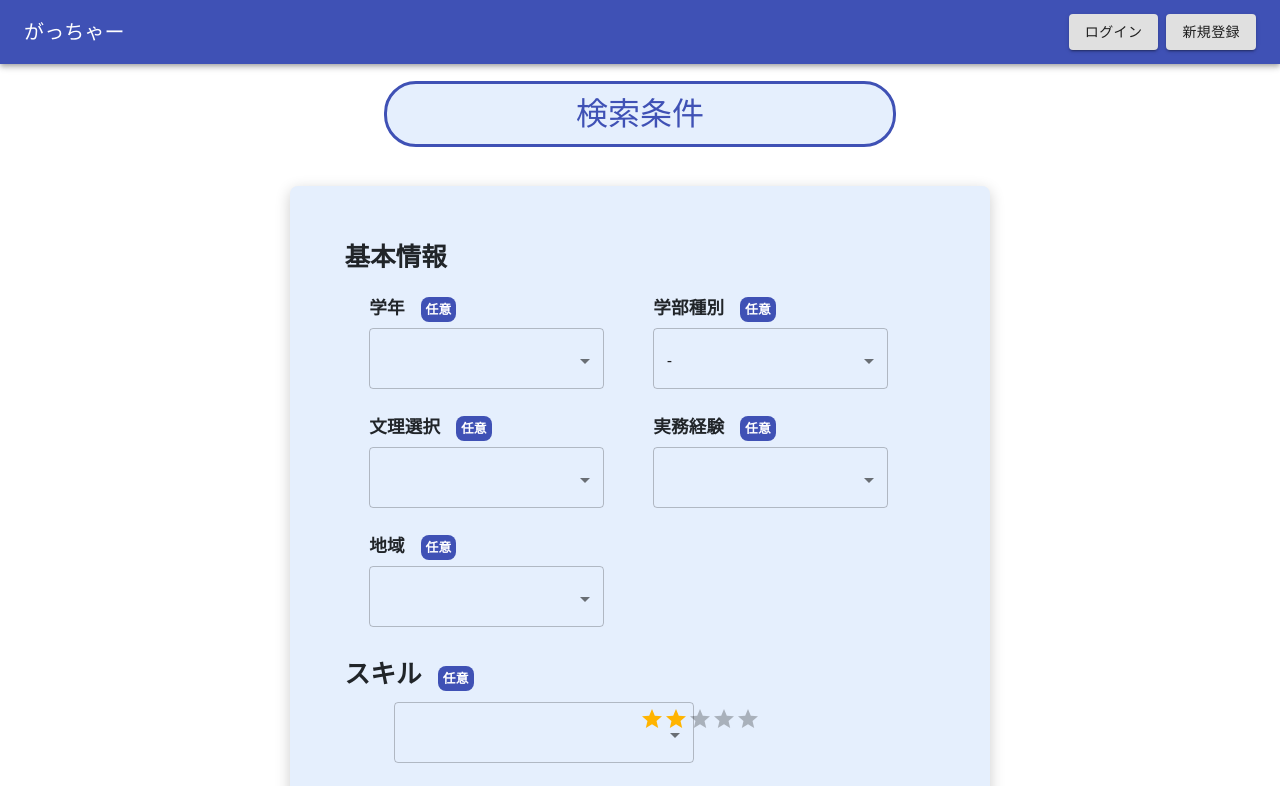
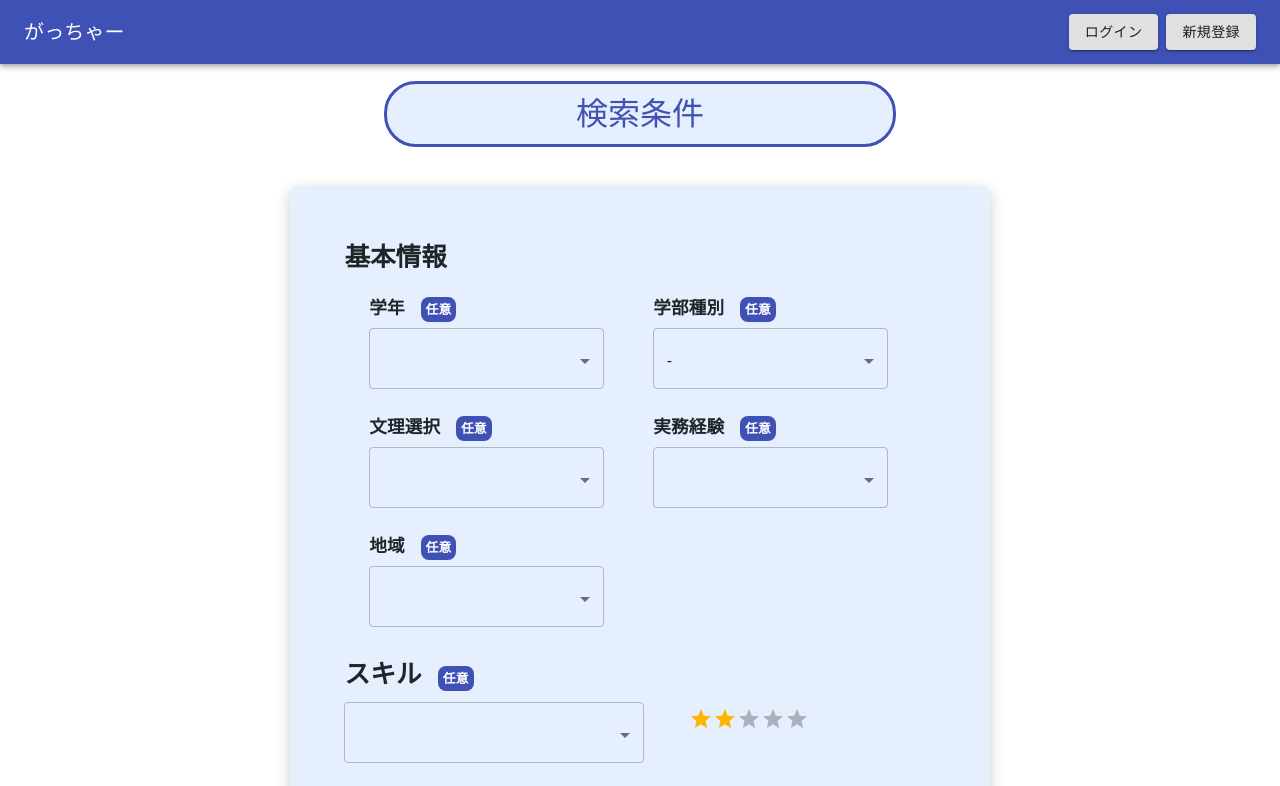
Before and after one commit to shimizuyuta/portfolio2, a React (Create React App) app in the folder client/: page /search in a window 1280 px wide. Shown: the top 786 px of the page. Built offline with nearby package versions, Linux system fonts and the light colour scheme.

Commit message:
言語・レベルフォーム

```diff
--- a/client/src/component/Select/LangStar.js
+++ b/client/src/component/Select/LangStar.js
@@ -38,7 +38,7 @@ const LangStart = () => {
 
   const classes = useStyles();
   return (
-  <Grid container direction="row"   justifyContent="center"  className={classes.skillsForm}>
+  <Grid container direction="row"   justifyContent="space-between"  className={classes.skillsForm}>
     <Grid item xs={5}  >
       <FormControl variant="outlined" className={classes.langForm}>
         <Select
```
Lines whose indentation alone changed are shown as unchanged.
